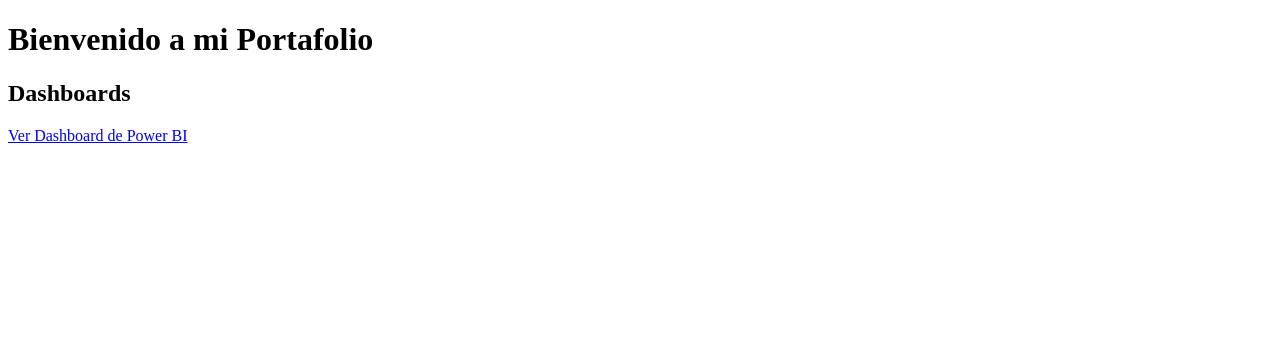
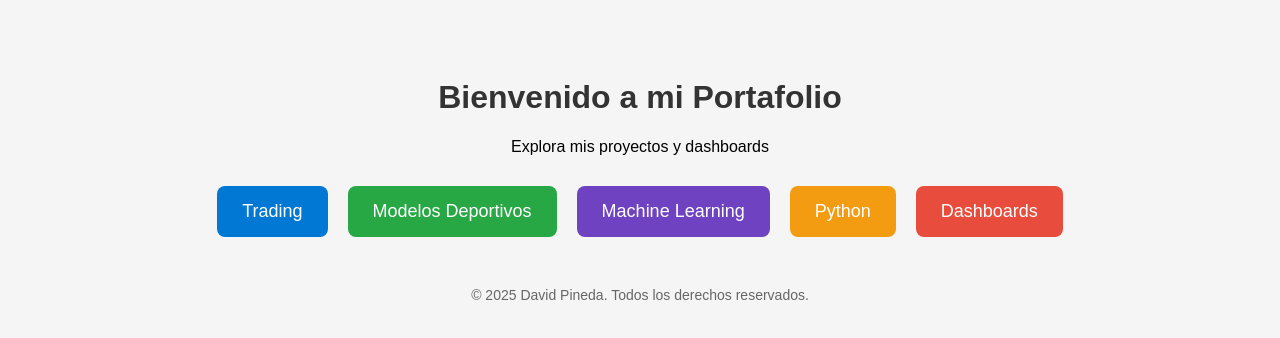
Before and after one commit to depinv21/Portafolio, a plain HTML site: page index.html in a window 1280 px wide. Drawn offline with Linux system fonts and the light colour scheme.

Commit message:
Enhance portfolio layout with styles and buttons
Added styles and buttons for project navigation.

```diff
--- a/index.html
+++ b/index.html
@@ -3,13 +3,67 @@
 <head>
     <meta charset="UTF-8">
     <title>Mi Portafolio</title>
+    <style>
+        body {
+            font-family: Arial, sans-serif;
+            background-color: #f5f5f5;
+            text-align: center;
+            padding: 50px;
+        }
+
+        h1 {
+            color: #333;
+        }
+
+        .button-container {
+            display: flex;
+            flex-wrap: wrap;
+            justify-content: center;
+            gap: 20px;
+            margin-top: 30px;
+        }
+
+        .btn {
+            display: inline-block;
+            padding: 15px 25px;
+            font-size: 18px;
+            text-decoration: none;
+            color: white;
+            border-radius: 8px;
+            transition: 0.3s;
+        }
+
+        .trading { background-color: #0078D4; }
+        .modelos { background-color: #28A745; }
+        .ml { background-color: #6F42C1; }
+        .python { background-color: #F39C12; }
+        .dashboards { background-color: #E74C3C; }
+
+        .btn:hover {
+            opacity: 0.8;
+        }
+
+        footer {
+            margin-top: 50px;
+            font-size: 14px;
+            color: #666;
+        }
+    </style>
 </head>
 <body>
     <h1>Bienvenido a mi Portafolio</h1>
+    <p>Explora mis proyectos y dashboards</p>
 
-    <h2>Dashboards</h2>
-    <a href="https://app.powerbi.com/view?r=eyJrIjoiYTIwY2VmMjUtZTMyMS00NDhmLTg4OTgtYTUzZjQwOWUwNjQ0IiwidCI6IjdhN2E4YmI1LTNiYzQtNDRiMy1hZTU3LTVmZjYwZDM0YmUzOCIsImMiOjR9" target="_blank">
-        Ver Dashboard de Power BI
-    </a>
+    <div class="button-container">
+        <a class="btn trading" href="trading/" target="_blank">Trading</a>
+        <a class="btn modelos" href="modelos-deportivos/" target="_blank">Modelos Deportivos</a>
+        <a class="btn ml" href="ml/" target="_blank">Machine Learning</a>
+        <a class="btn python" href="python/" target="_blank">Python</a>
+        <a class="btn dashboards" href="https://app.powerbi.com/view?r=eyJrIjoiYTIwY2VmMjUtZTMyMS00NDhmLTg4OTgtYTUzZjQwOWUwNjQ0IiwidCI6IjdhN2E4YmI1LTNiYzQtNDRiMy1hZTU3LTVmZjYwZDM0YmUzOCIsImMiOjR9" target="_blank">Dashboards</a>
+    </div>
+
+    <footer>
+        &copy; 2025 David Pineda. Todos los derechos reservados.
+    </footer>
 </body>
 </html>
```
